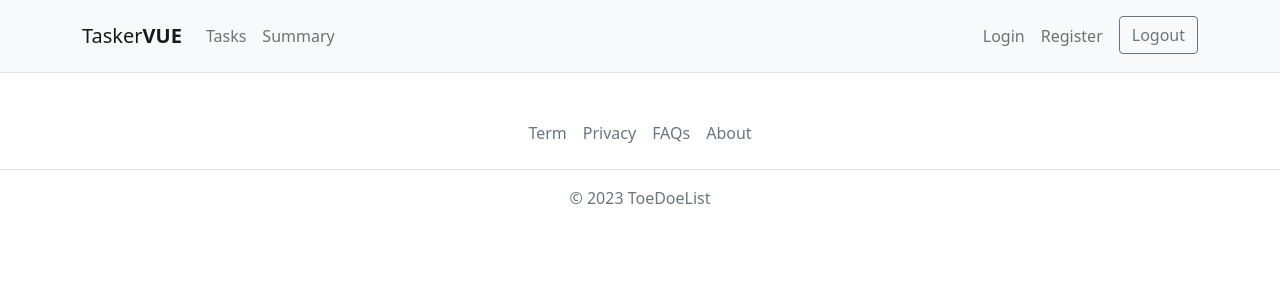
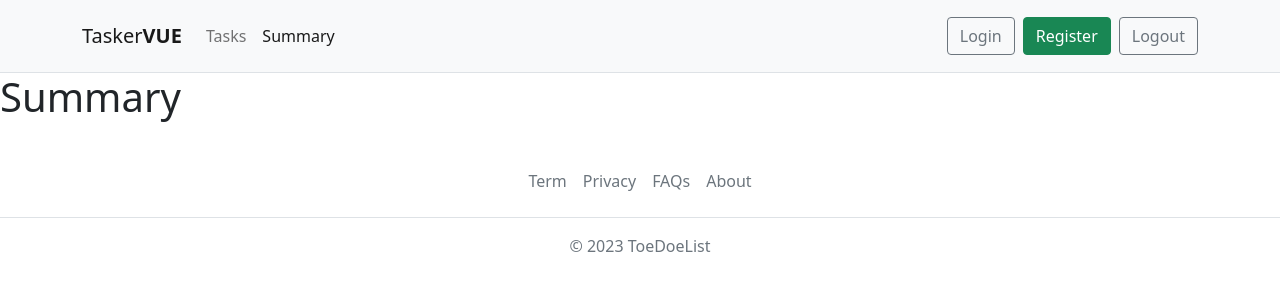
Before and after one commit to ralph8892/TaskerVue-Pinia, a Vue app: page /summary in a window 1280 px wide. Shown: the top 300 px of the page. Built offline with nearby package versions, Linux system fonts and the light colour scheme.

Commit message:
Styled current active link on Navbar

```diff
--- a/src/components/Navbar.vue
+++ b/src/components/Navbar.vue
@@ -13,20 +13,21 @@
                 <ul class="navbar-nav">
                     <li class="nav-item">
                         <router-link :to="{ name: 'tasks' }" class="nav-link">Tasks</router-link>
+                        <!-- <a href="#" @click.prevent="$event => $router.push('/tasks')" class="nav-link">Tasks</a> -->
                     </li>
                     <li class="nav-item">
-                        <a href="#" class="nav-link">Summary</a>
+                        <router-link :to="{ name: 'summary' }" class="nav-link">Summary</router-link>
                     </li>
 
                 </ul>
                 <ul class="navbar-nav ms-auto">
 
                     <li class="nav-item">
-                        <router-link :to="{ name: 'login' }" class="nav-link">Login</router-link>
+                        <router-link :to="{ name: 'login' }" class="btn btn-outline-secondary ms-2">Login</router-link>
 
                     </li>
                     <li class="nav-item">
-                        <router-link :to="{ name: 'register' }" class="nav-link">Register</router-link>
+                        <router-link :to="{ name: 'register' }" class="btn btn-success ms-2">Register</router-link>
                     </li>
 
                     <li class="nav-item">
@@ -40,3 +41,9 @@
         </div>
     </nav>
 </template>
+
+<style scoped>
+    .nav-link.router-link-active {
+        color: rgba(0, 0, 0, 0.9);
+    }
+</style>
--- a/src/pages/LoginPage.vue
+++ b/src/pages/LoginPage.vue
@@ -1,3 +1,14 @@
 <template>
     <h1>Login</h1>
+    <button class="btn btn-primary" @click="handleClick">Login</button>
 </template>
+
+<script setup>
+    import { useRouter } from "vue-router";
+
+    const router = useRouter()
+
+    const handleClick = () => {
+        router.push({ name: 'tasks' })
+    }
+</script>
--- /dev/null
+++ b/src/pages/SummaryPage.vue
@@ -0,0 +1,3 @@
+<template>
+    <h1>Summary</h1>
+</template>
--- a/src/router/index.js
+++ b/src/router/index.js
@@ -3,5 +3,6 @@ import routes from "./routes";
 
 export default createRouter({
     routes,
-    history: createWebHistory()
+    history: createWebHistory(),
+    // linkActiveClass: 'active',
 })
--- a/src/router/routes.js
+++ b/src/router/routes.js
@@ -1,12 +1,18 @@
 import TasksPage from "../pages/TasksPage.vue";
 import LoginPage from "../pages/LoginPage.vue";
 import RegisterPage from "../pages/RegisterPage.vue";
+import SummaryPage from "../pages/SummaryPage.vue";
 
 const routes = [
     {
         path: "/tasks",
         component: TasksPage,
         name: "tasks"
+    },
+    {
+        path: "/summary",
+        component: SummaryPage,
+        name: "summary"
     },
     {
         path: "/login",
```
